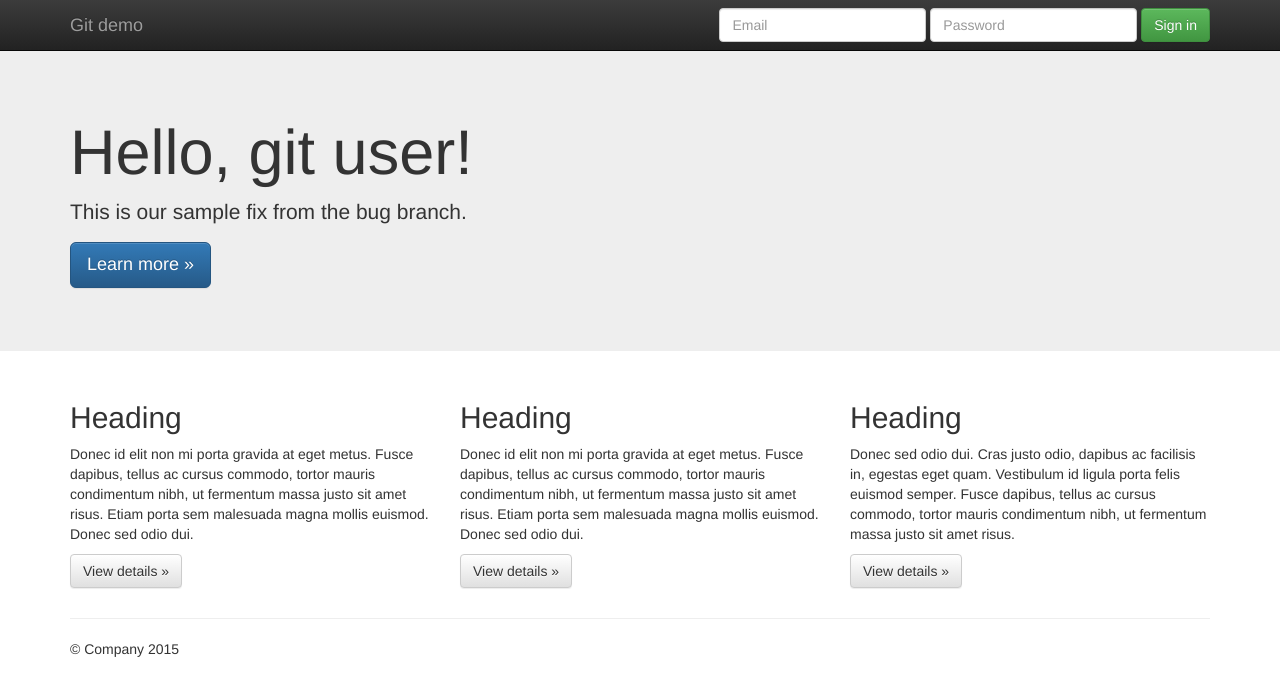
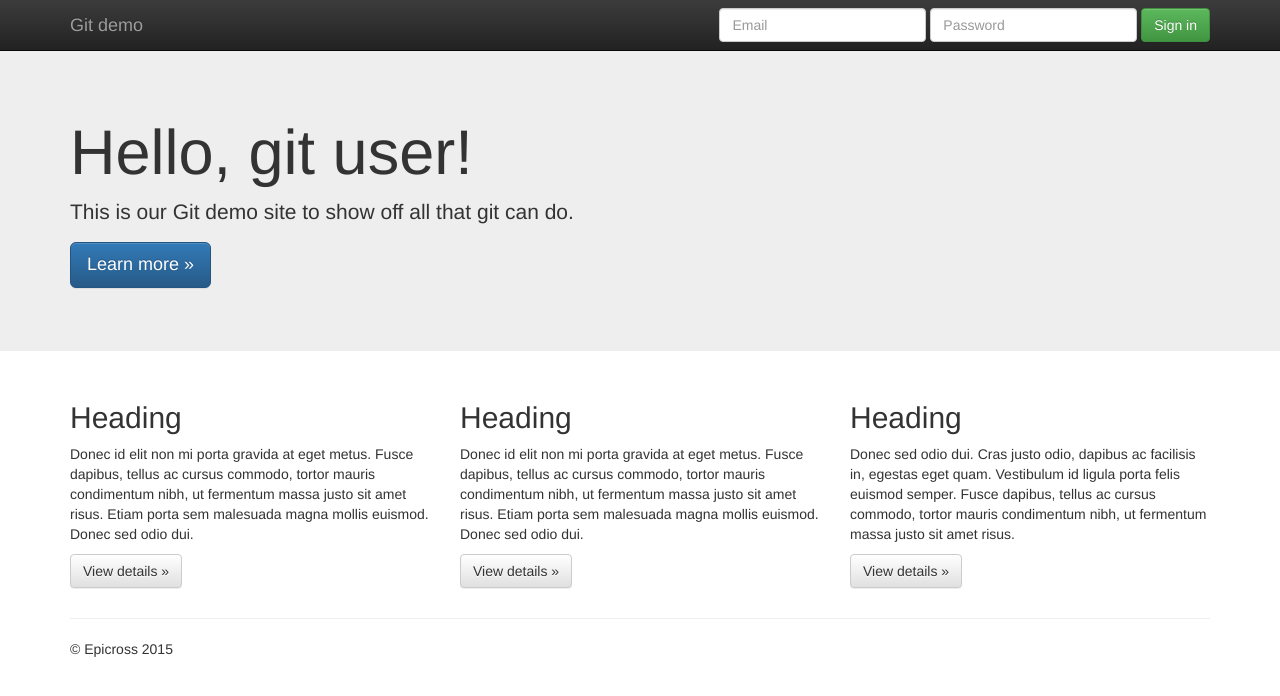
Before and after one commit to sgaeveris1988/Git-Demo, a plain HTML site: page index.html in a window 1280 px wide. Drawn offline with nearby package versions, Linux system fonts and the light colour scheme.

Commit message:
started modifications to site

```diff
--- a/index.html
+++ b/index.html
@@ -56,7 +56,7 @@
     <div class="jumbotron">
       <div class="container">
         <h1>Hello, git user!</h1>
-        <p>This is our sample fix from the bug branch.</p>
+        <p>This is our Git demo site to show off all that git can do.</p>
         <p><a class="btn btn-primary btn-lg" href="#" role="button">Learn more &raquo;</a></p>
       </div>
     </div>
@@ -84,7 +84,7 @@
       <hr>
 
       <footer>
-        <p>&copy; Company 2015</p>
+        <p>&copy; Epicross 2015</p>
       </footer>
     </div> <!-- /container -->        <script src="//ajax.googleapis.com/ajax/libs/jquery/1.11.2/jquery.min.js"></script>
         <script>window.jQuery || document.write('<script src="js/vendor/jquery-1.11.2.min.js"><\/script>')</script>
```
Also changed, not shown: ToDo.txt.
